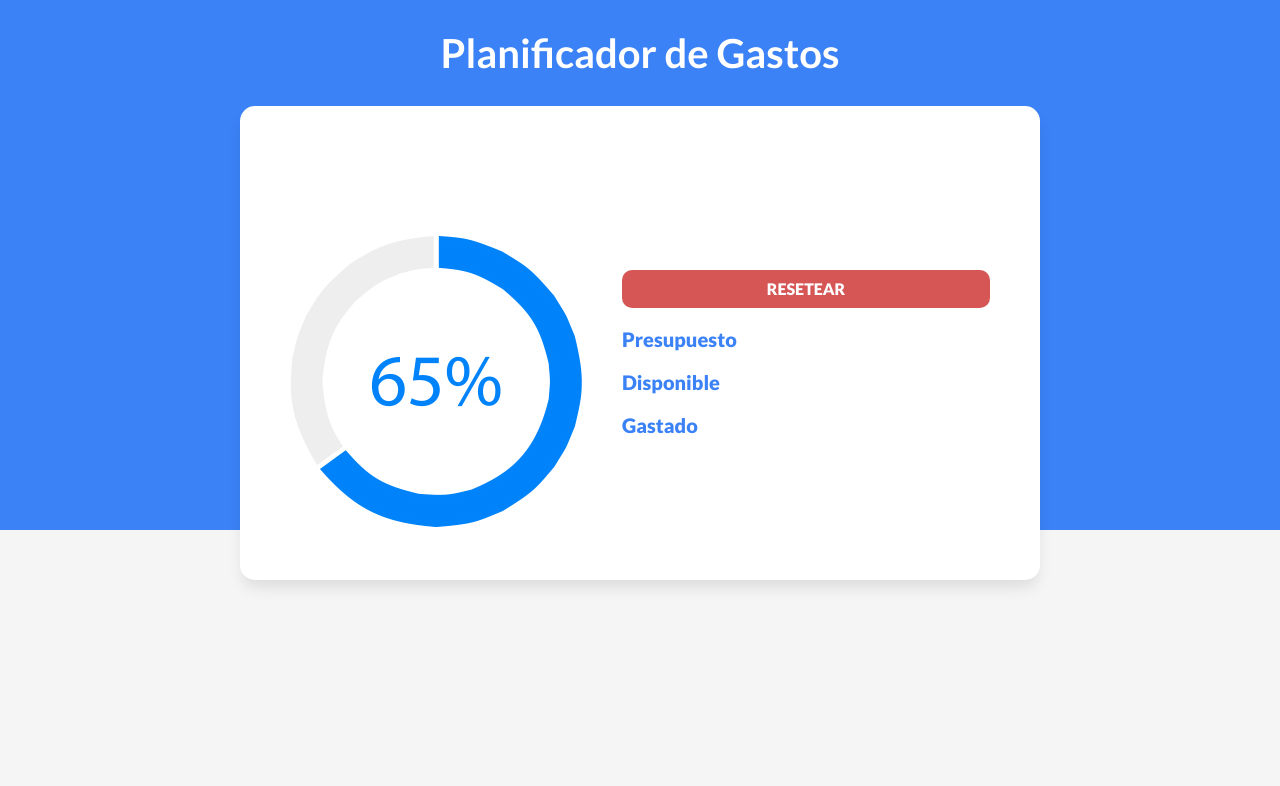
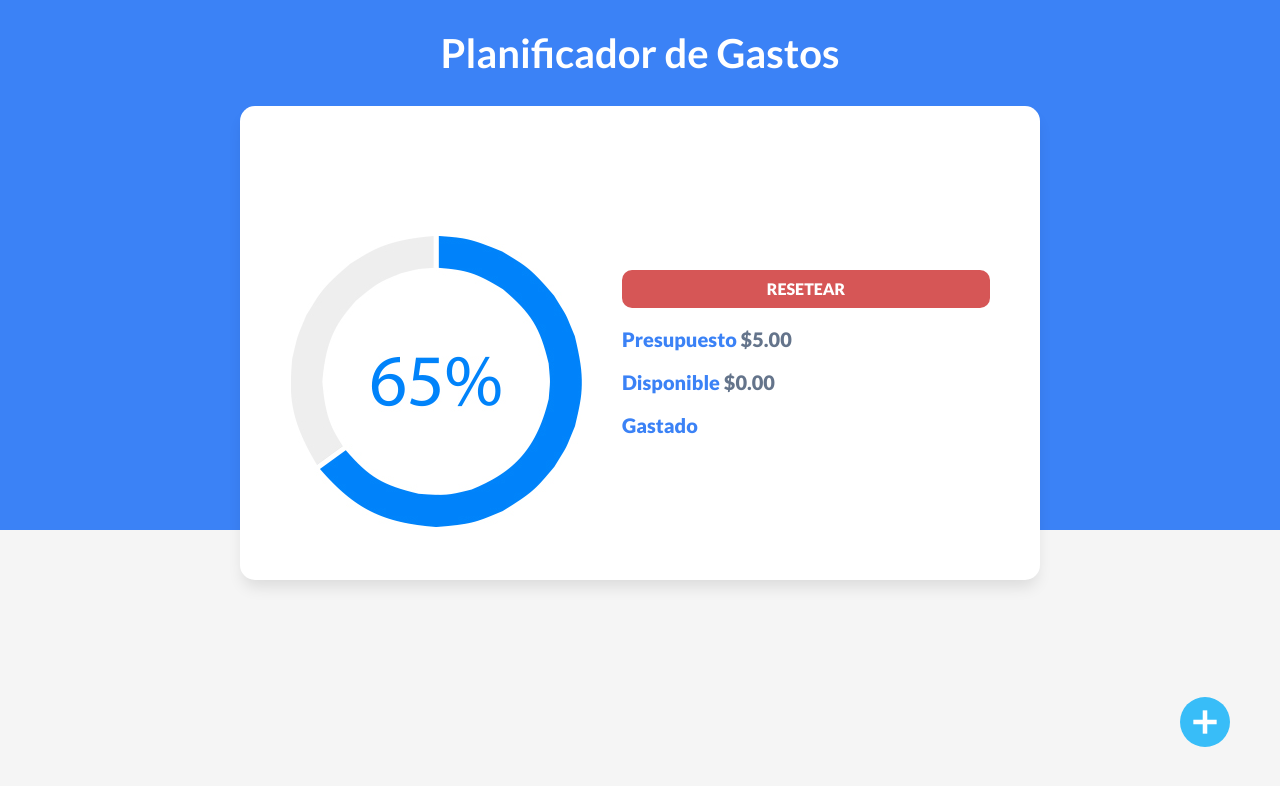
Before and after one commit to aldoogarcia/planificador-gastos, a Vue app: page / in a window 1280 px wide. Both pictures are taken after typing "5" into the empty fields and a click on the input "Definir Presupuesto". Shown: the top 786 px of the page. Built offline with nearby package versions, Linux system fonts and the light colour scheme.

Commit message:
FEAT: crea componente para modal

```diff
--- a/src/App.vue
+++ b/src/App.vue
@@ -1,11 +1,22 @@
 <script setup>
-import {ref} from 'vue'
+import {ref,reactive} from 'vue'
 import presupuestoItem from './components/icons/presupuesto-item.vue';
 import controlPresupuestoItem from './components/controlPresupuesto-item.vue';
+import iconAgregarGasto from './assets/img/nuevo-gasto.svg';
+import modalItem from './components/modal-item.vue'
 
+const modal=reactive({
+  muestra:false,
+  animacion:false
+})
 const presupuesto=ref(0);
+const disponible=ref(0);
 const definirPresupuesto=(cantidad)=>{
   presupuesto.value = cantidad;
+}
+
+const cambiaModal=()=>{
+  modal.muestra=true
 }
 </script>
 
@@ -14,14 +25,28 @@ const definirPresupuesto=(cantidad)=>{
   <h1>Planificador de Gastos</h1>
   <div class="contenedor-header contenedor sombra">
     <presupuestoItem
-    v-if="presupuesto===0"
+    v-if="presupuesto<=0"
     @definir-presupuesto="definirPresupuesto"
     />
-    <controlPresupuestoItem v-else>
 
-    </controlPresupuestoItem>
+    <controlPresupuestoItem
+    v-else
+    :presupuesto="presupuesto"
+    :disponible="disponible"/>
   </div>
 </header>
+
+
+<main v-if="presupuesto>0">
+  <div class="crear-gasto">
+    <img @click="cambiaModal" :src="iconAgregarGasto" alt="Icon Agregar Gasto">
+  </div>
+</main>
+
+<div v-if="modal.muestra" class="modal">
+  <modalItem/>
+</div>
+
 </template>
 
 <style>
@@ -96,4 +121,16 @@ header h1{
   color: #b91c1c;
 
 }
+
+.crear-gasto{
+  position: absolute;
+  bottom: 5rem;
+  right: 5rem;
+}
+.crear-gasto img{
+  width: 5rem;
+  cursor: pointer;
+}
+
+
 </style>
--- a/src/components/controlPresupuesto-item.vue
+++ b/src/components/controlPresupuesto-item.vue
@@ -1,5 +1,18 @@
 <script setup>
 import imagen from '../assets/img/grafico.jpg'
+import {formatearCantidad} from '../helpers'
+const props= defineProps(
+  {
+    presupuesto: {
+      type: Number,
+      required: true
+    },
+    disponible: {
+      type: Number,
+      required: true
+    }
+  }
+)
 
 </script>
 <template>
@@ -13,9 +26,11 @@ import imagen from '../assets/img/grafico.jpg'
             </button>
             <p>
                 <span>Presupuesto</span>
+                 {{ formatearCantidad( presupuesto) }}
             </p>
             <p>
                 <span>Disponible</span>
+                 {{ formatearCantidad( disponible) }}
             </p>
             <p>
                 <span>Gastado</span>
--- /dev/null
+++ b/src/components/modal-item.vue
@@ -0,0 +1,14 @@
+<script setup>
+
+</script>
+
+
+<template>
+    <H1>Muestra Modal</H1>
+</template>
+
+
+
+<style lang="scss" scoped>
+
+</style>
--- /dev/null
+++ b/src/helpers/index.js
@@ -0,0 +1,8 @@
+export const formatearCantidad= (cantidad) => {
+    return Number(cantidad).toLocaleString('es-MX',{
+        style: 'currency',
+        currency: 'MXN',
+        minimumFractionDigits: 2,
+        maximumFractionDigits: 2
+    })
+}
```
